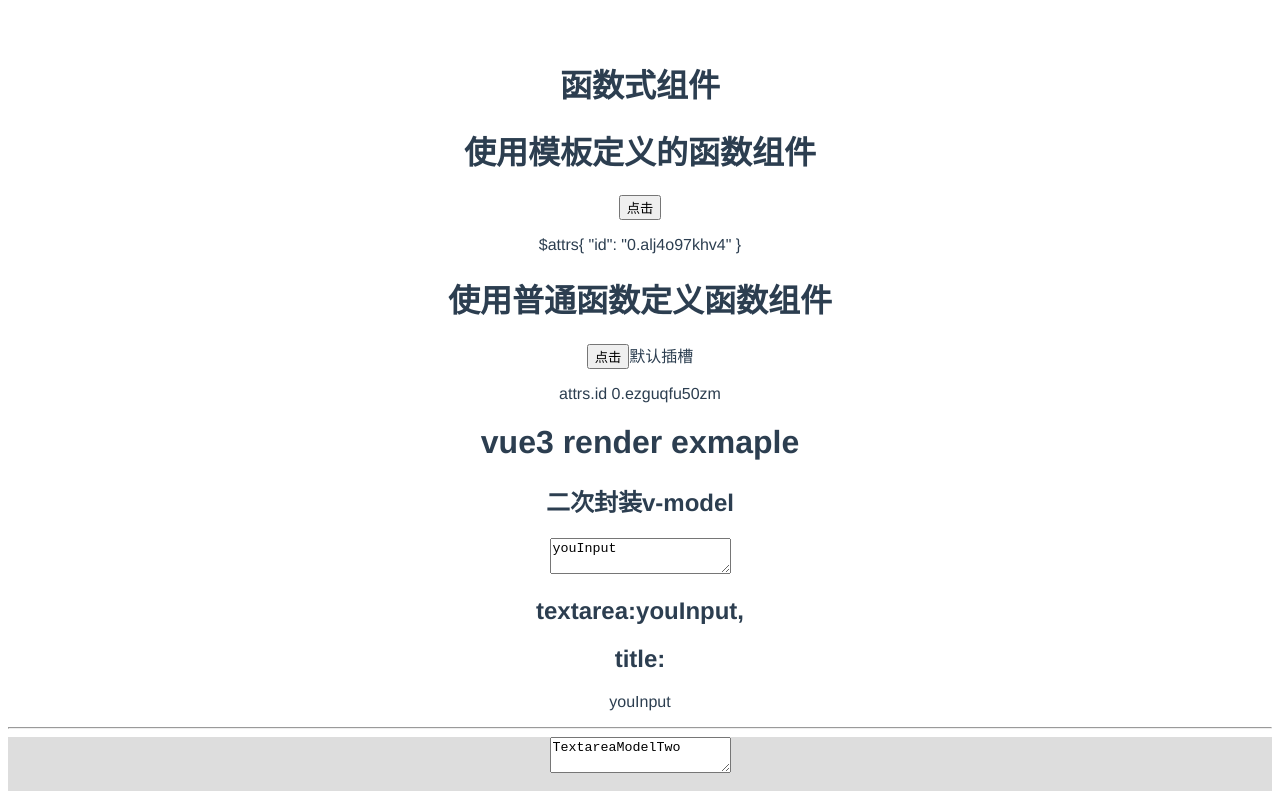
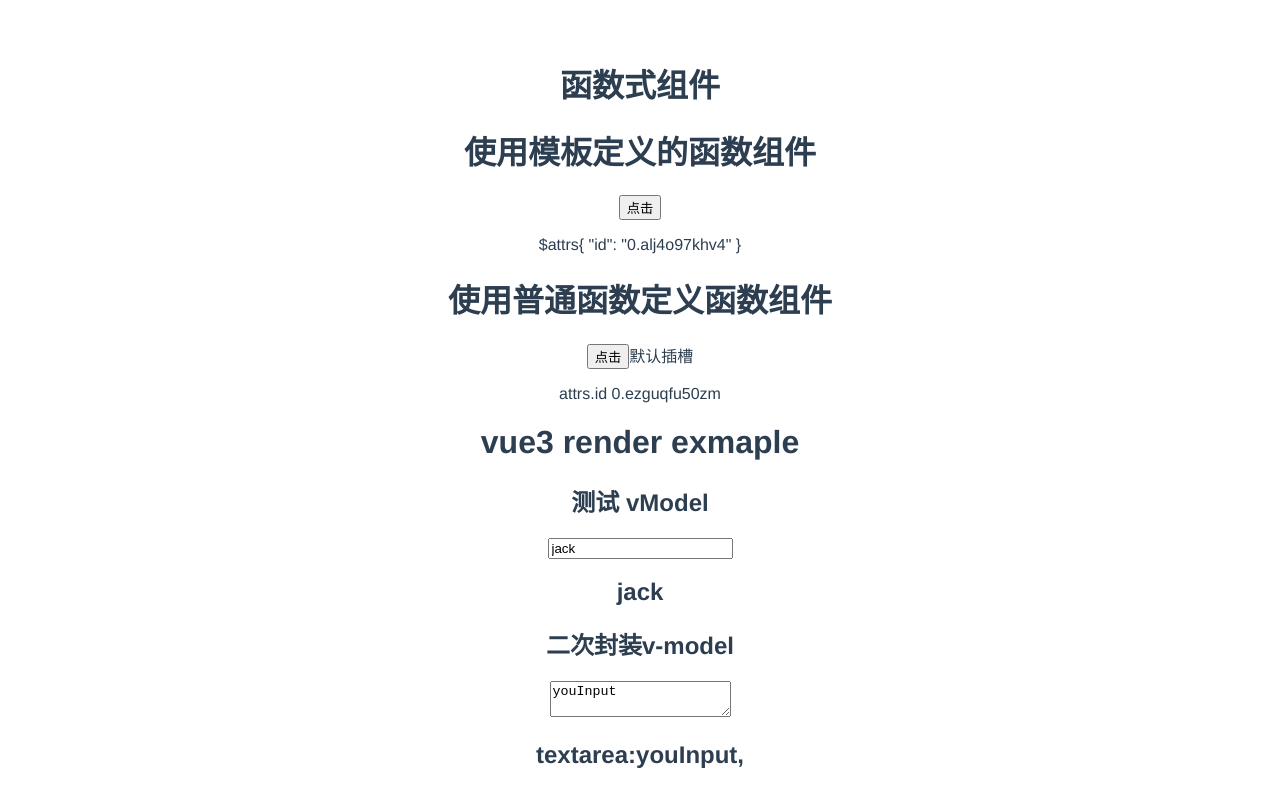
Before and after one commit to jackchoumine/vue3-examples, a Vue app: page / in a window 1280 px wide. Shown: the top 791 px of the page. Built offline with nearby package versions, Linux system fonts and the light colour scheme.

Commit message:
3.x 不再支持model、vModel

```diff
--- a/src/components/Model.vue
+++ b/src/components/Model.vue
@@ -1,5 +1,7 @@
 <template>
   <div>
+    <h2>测试 vModel</h2>
+    <MyInput />
     <h2>二次封装v-model</h2>
     <YouTextareaJSX v-model="youInput" />
     <!-- <YouTextarea v-model="youInput" /> -->
@@ -24,9 +26,19 @@ import TextareaModel from './TextareaModel.js'
 import TextareaModelTwo from './TextareaModelTwo'
 import YouTextarea from './YouTextarea.vue'
 import YouTextareaJSX from './YouTextareaJSX.jsx'
+import MyInput from './MyInput.jsx'
 export default {
   name: 'Model',
-  components: { YouTextareaJSX, YouTextarea, TextareaModelTwo, TextareaModel, MyTextarea, MyInputTwo, MyInputOne },
+  components: {
+    YouTextareaJSX,
+    YouTextarea,
+    TextareaModelTwo,
+    TextareaModel,
+    MyTextarea,
+    MyInput,
+    MyInputTwo,
+    MyInputOne,
+  },
   setup(props, { emit, attrs, slots }) {
     const input = ref('')
     const title = ref('title')
--- a/src/components/MyInput.js
+++ /dev/null
@@ -1,4 +0,0 @@
-export default {
-  name: 'MyInput',
-  setup() {},
-}
--- /dev/null
+++ b/src/components/MyInput.jsx
@@ -0,0 +1,40 @@
+import { h, ref } from 'vue'
+export default {
+  name: 'MyInput',
+  setup() {
+    const inputText = ref('jack')
+    const onInput = ({ target }) => {
+      inputText.value = target.value
+    }
+    return {
+      inputText,
+      onInput,
+    }
+  },
+  render() {
+    // return (
+    //   <div>
+    //     {/* NOTE 不再支持 */}
+    //     <input vModel={this.inputText} />
+    //     <h2>{this.inputText}</h2>
+    //   </div>
+    // )
+    return (
+      <div>
+        <input value={this.inputText} onInput={this.onInput} />
+        <h2>{this.inputText}</h2>
+      </div>
+    )
+    // return h('div', null, [
+    //   h('input', {
+    //     // NOTE model 不再支持
+    //     // model: {
+    //     //   value: this.inputText,
+    //     // },
+    //     value: this.inputText,
+    //     onInput: this.onInput,
+    //   }),
+    //   h('h2', this.inputText),
+    // ])
+  },
+}
```
